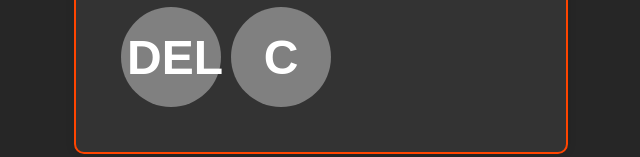
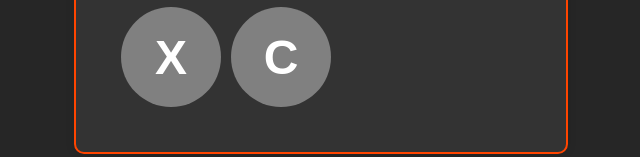
Before and after one commit to ctryon85/calculator, a plain HTML site: page index.html in a window 1280 px wide. Shown: the part 621-778 px from the top of the page, without its empty margins (319-959 px from the left). Drawn offline with Linux system fonts and the light colour scheme.

Commit message:
went back to 'x' TODO: make calculator background transporant, add border shadow, maybe change keys to squares

```diff
--- a/index.html
+++ b/index.html
@@ -27,7 +27,7 @@
             <button onclick="appendToDisplay('.')">.</button>
             <button onclick="calculateResult()">=</button>
             <button onclick="appendToDisplay('+')" class="operator-btn">+</button>
-            <button onclick="backspace()" class="operator-btn">DEL</button>
+            <button onclick="backspace()" class="operator-btn">X</button>
             <button onclick="clearDisplay()" class="operator-btn">C</button>
     </div>
     </div>
```
